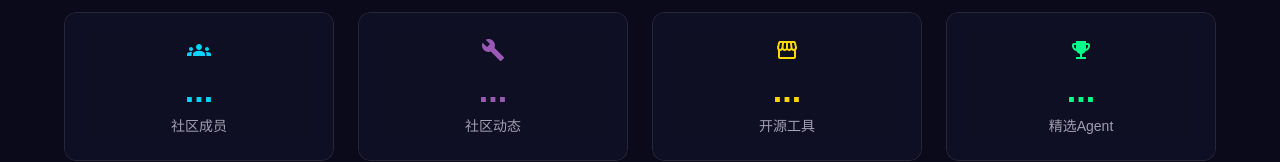
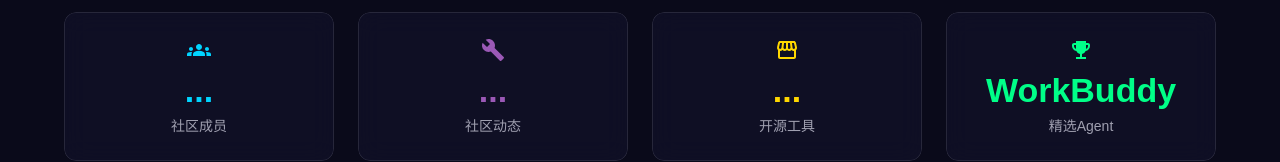
Before and after one commit to DinanGqing/code-strong, a React (Vite) app: page / in a window 1280 px wide. Shown: the part 966-1128 px from the top of the page. Built offline with nearby package versions, Linux system fonts and the light colour scheme; no server answers.

Commit message:
fix: 精选Agent改为WorkBuddy

```diff
--- a/src/pages/Home.jsx
+++ b/src/pages/Home.jsx
@@ -124,7 +124,7 @@
             { icon: <GroupsIcon />, value: stats ? stats.users.toLocaleString() : '...', label: '社区成员', color: '#00D4FF' },
             { icon: <BuildIcon />, value: stats ? stats.skills.toLocaleString() : '...', label: '社区动态', color: '#9B59B6' },
             { icon: <StorefrontIcon />, value: stats ? stats.tools.toLocaleString() : '...', label: '开源工具', color: '#FFD700' },
-            { icon: <EmojiEventsIcon />, value: stats ? stats.agents.toLocaleString() : '...', label: '精选Agent', color: '#00FF88' },
+            { icon: <EmojiEventsIcon />, value: 'WorkBuddy', label: '精选Agent', color: '#00FF88' },
           ].map((stat, i) => (
             <Grid item xs={6} md={3} key={i}>
               <GlowCard sx={{ borderRadius: '12px' }}>
```
